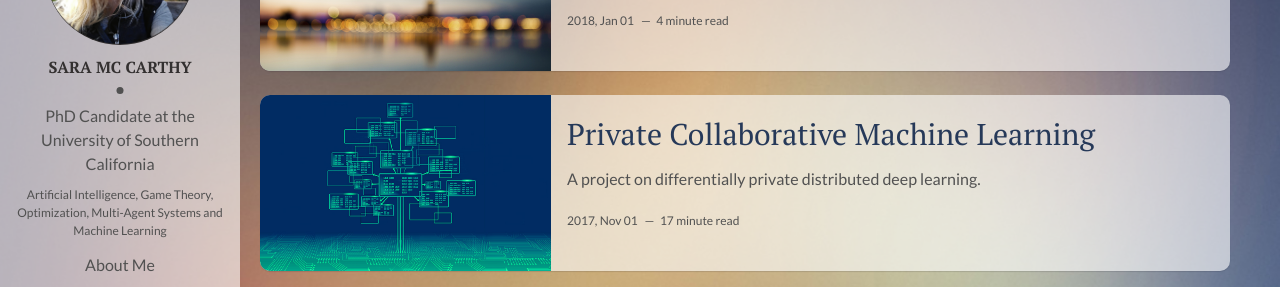
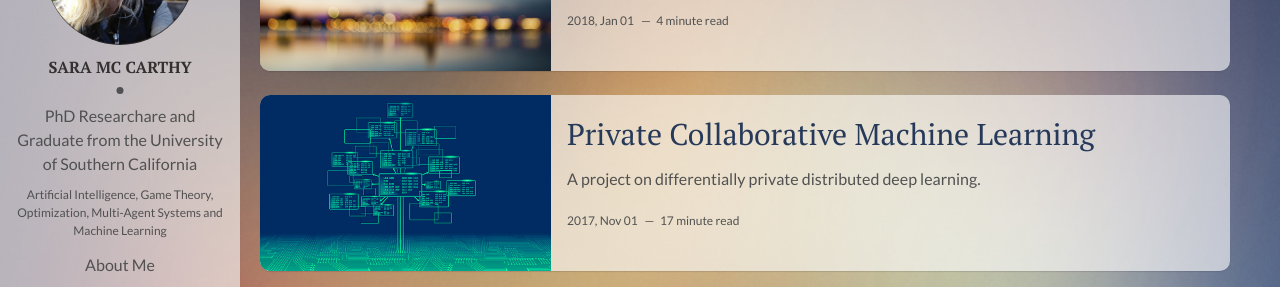
Before and after one commit to saramccarthy/saramccarthy.github.io, a Jekyll site: the page built from index.html, in a window 1280 px wide. Shown: the part 125-412 px from the top of the page. Built offline with Jekyll 4.4.1, drawn with Linux system fonts in a browser that asks for light colours; the list of posts is cut into pages by our own code.

Commit message:
update graduation status!

```diff
--- a/_config.yml
+++ b/_config.yml
@@ -10,7 +10,7 @@ url: "" # the base hostname & protocol for your site, e.g. http://example.com
 # Author Settings
 author: Sara Mc Carthy # add your name
 author-img: sara.png # add your photo
-about-author: PhD Candidate at the University of Southern California # add description
+about-author: PhD Researchare and Graduate from the University of Southern California # add description
 about-author2: Artificial Intelligence, Game Theory, Optimization, Multi-Agent Systems and Machine Learning
 
 
```
